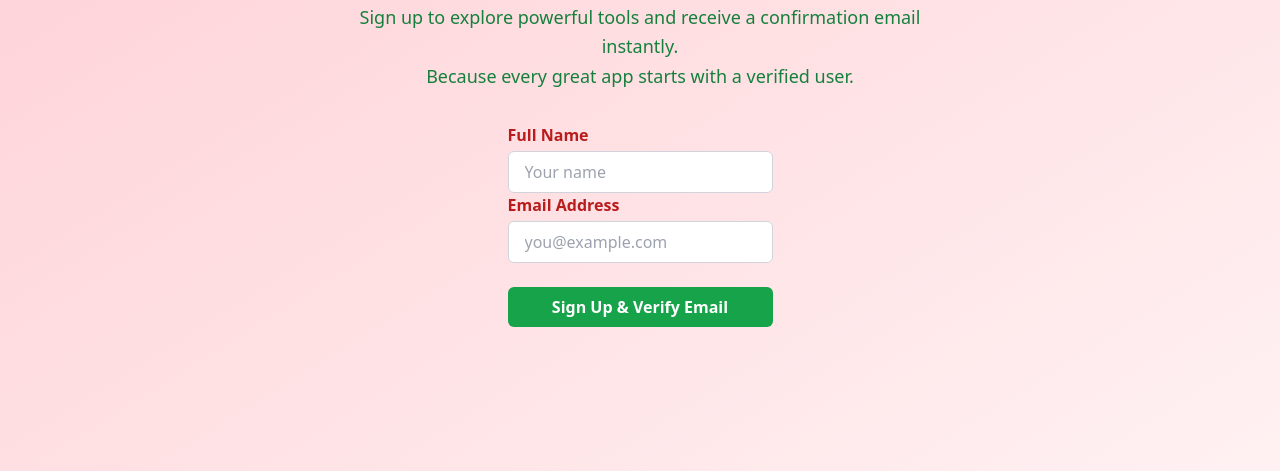
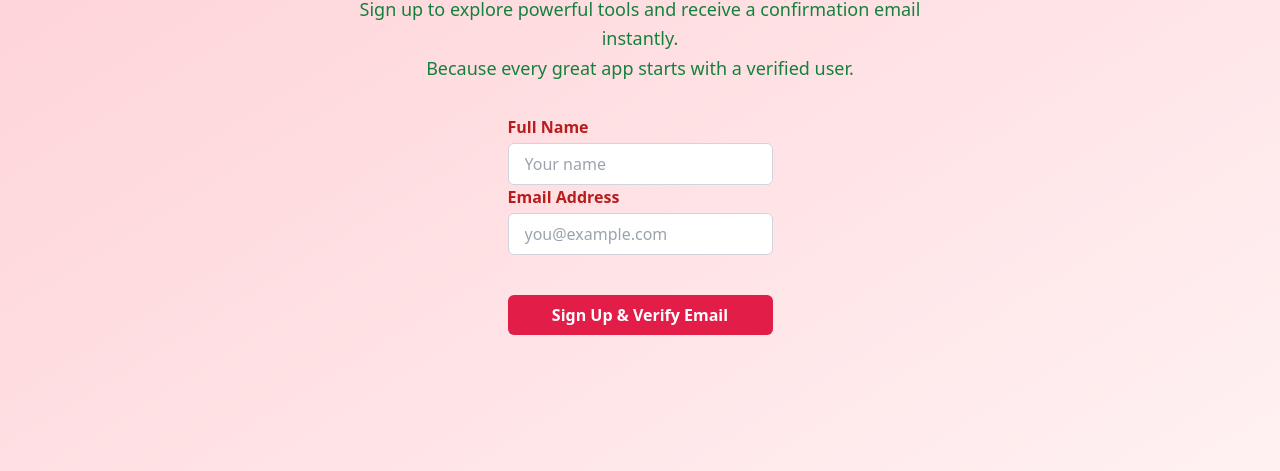
Before and after one commit to archanamd12/VerifyMe, a plain HTML site: page index.html in a window 1280 px wide. Shown: the part 329-800 px from the top of the page. Drawn offline with nearby package versions, Linux system fonts and the light colour scheme.

Commit message:
Update index.html

```diff
--- a/index.html
+++ b/index.html
@@ -43,11 +43,11 @@
     </div>
 <br>
     <button
-      type="submit"
-      class="w-full bg-green-600 hover:bg-green-700 text-white font-bold py-2 rounded-md transition duration-300"
-    >
-      Sign Up & Verify Email
-    </button>
+  type="submit"
+  class="w-full bg-rose-600 hover:bg-rose-700 text-white font-semibold py-2 rounded-md transition duration-300 mt-4"
+>
+  Sign Up & Verify Email
+</button>
   </form>
 
 </body>
```
